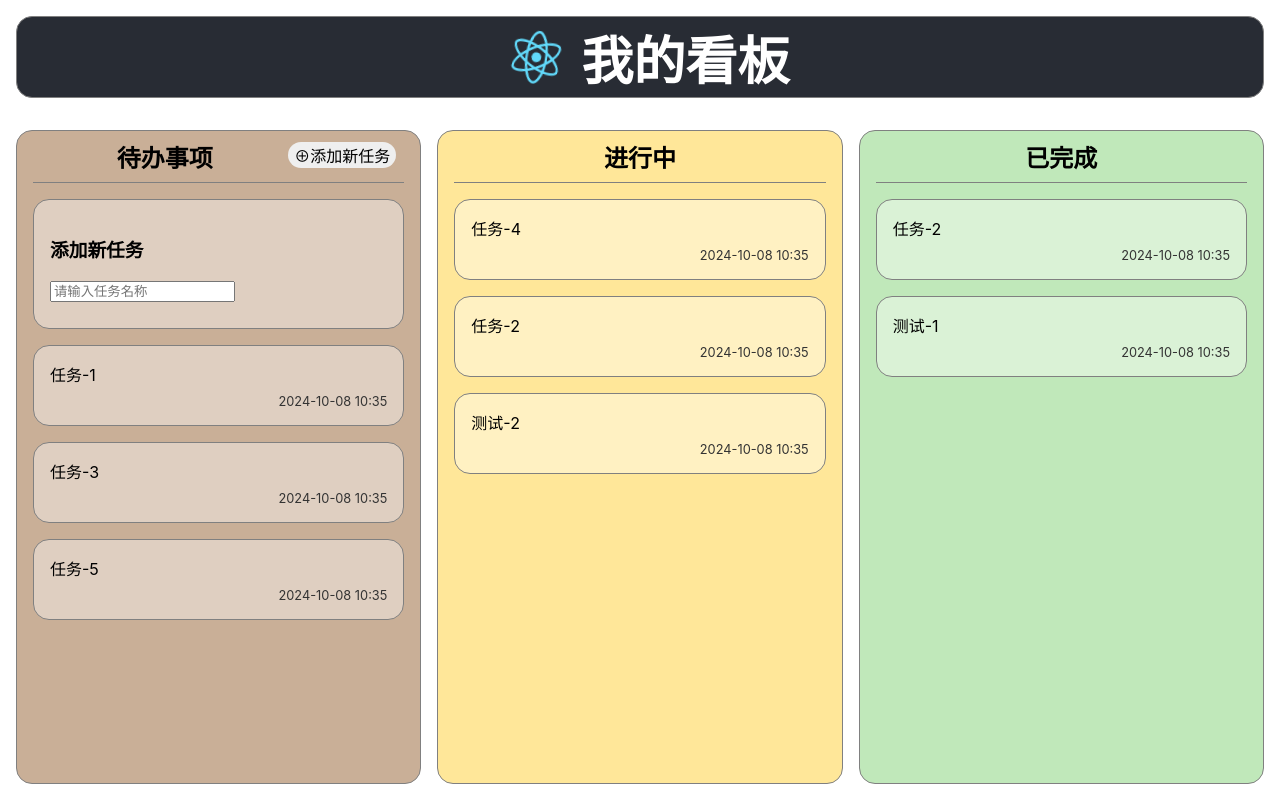
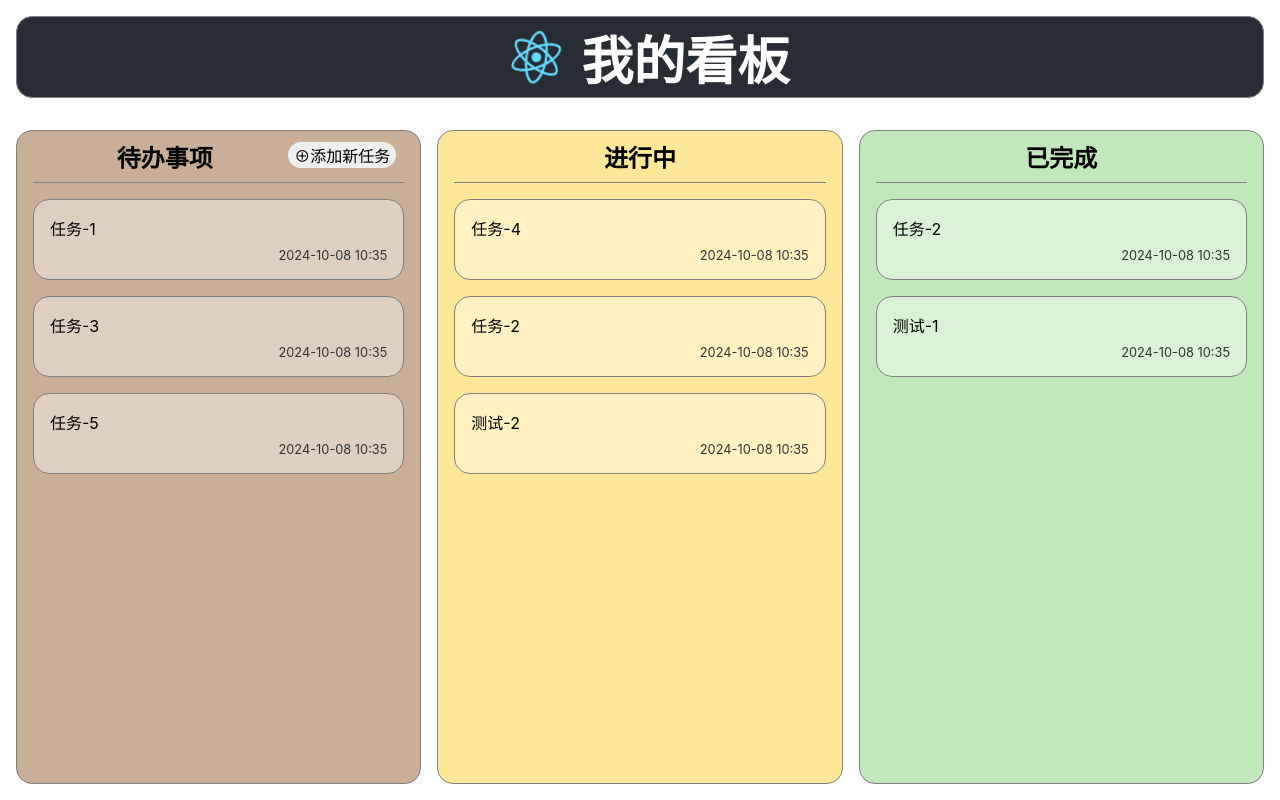
Before and after one commit to takeseem/demo-kanban, a React (Create React App) app: page / in a window 1280 px wide. Built offline with nearby package versions, Linux system fonts and the light colour scheme.

Commit message:
增加添加按钮的 disable 逻辑

```diff
--- a/src/App.js
+++ b/src/App.js
@@ -45,8 +45,13 @@ function App() {
     );
   };
 
+  const [showAdd, setShowAdd] = useState(false);
+  const handleAddClick = () => {
+    setShowAdd(true);
+  };
   const handleSubmit = (title) => {
     setTodoList(old => [{ title, time: new Date().toLocaleString() }, ...old]);
+    setShowAdd(false);
   };
 
   return (
@@ -57,9 +62,9 @@ function App() {
       </header>
       <main className="kanban-board">
         <section className='kanban-column column-todo'>
-          <h2>待办事项<button>⊕添加新任务</button></h2>
+          <h2>待办事项<button onClick={handleAddClick} disabled={showAdd}>⊕添加新任务</button></h2>
           <ul>
-            <KanbanNewCard onSumbit={handleSubmit} />
+            {showAdd && <KanbanNewCard onSumbit={handleSubmit} />}
             <KanbanCardList list={todoList} />
           </ul>
         </section>
```
